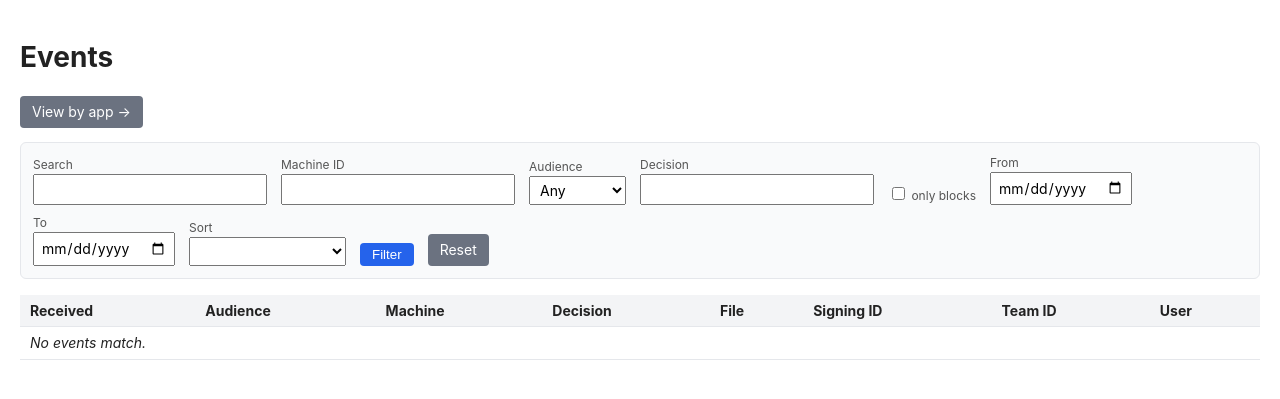
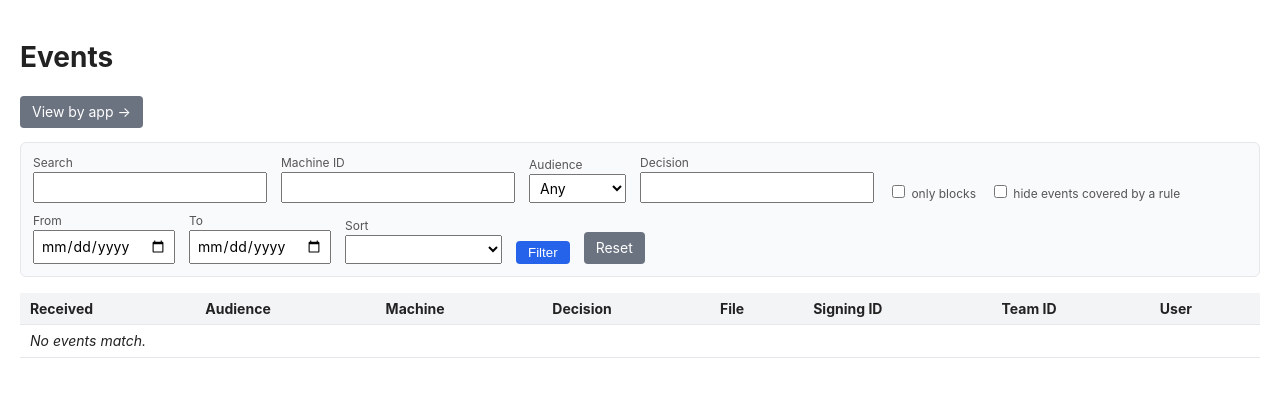
Before and after one commit to dcanora-lhps/elf, a Django app: page /events/ in a window 1280 px wide. Shown: the part 44-443 px from the top of the page. Run offline with Django 5.2, Linux system fonts and the light colour scheme; the visitor is signed in with stand-in values (Sample User, id 1); data that the repository does not hold is empty.

Commit message:
Add "hide events covered by a rule" filter option in views and templates

```diff
--- a/app/forms.py
+++ b/app/forms.py
@@ -85,6 +85,7 @@ class EventFilterForm(forms.Form):
     machine_id = forms.CharField(required=False)
     date_from = forms.DateField(required=False, widget=forms.DateInput(attrs={"type": "date"}))
     date_to = forms.DateField(required=False, widget=forms.DateInput(attrs={"type": "date"}))
+    hide_covered = forms.BooleanField(required=False, label="Hide events covered by a rule")
     sort = forms.ChoiceField(required=False, choices=[("", "")] + SORT_CHOICES)
 
 
--- a/app/views.py
+++ b/app/views.py
@@ -188,6 +188,10 @@ class EventListView(LoginRequiredMixin, ListView):
                     | Q(cdhash__icontains=q)
                     | Q(file_path__icontains=q)
                 )
+            if d.get("hide_covered"):
+                covered = _covered_by_rule_q()
+                if covered:
+                    qs = qs.exclude(covered)
             requested_sort = d.get("sort") or ""
             if requested_sort in SORT_KEYS:
                 sort = requested_sort
@@ -198,6 +202,38 @@ class EventListView(LoginRequiredMixin, ListView):
         ctx["filter_form"] = self.filter_form
         ctx["querystring"] = self.request.GET.urlencode()
         return ctx
+
+
+_RULE_TYPE_TO_EVENT_FIELD = {
+    "BINARY": "file_sha256",
+    "SIGNINGID": "signing_id",
+    "TEAMID": "team_id",
+    "CDHASH": "cdhash",
+}
+
+
+def _covered_by_rule_q():
+    """Build a Q matching events whose (rule_type, identifier, audience) is covered by an existing Rule.
+
+    BINARY/SIGNINGID/TEAMID/CDHASH only — CERTIFICATE rules are skipped because the leaf cert
+    SHA lives inside the event's JSON signing_chain and isn't queryable with a plain field lookup.
+    """
+    covered = Q()
+    for r in Rule.objects.all().only(
+        "rule_type", "identifier", "applies_to_students", "applies_to_teachers"
+    ):
+        field = _RULE_TYPE_TO_EVENT_FIELD.get(r.rule_type)
+        if not field or not r.identifier:
+            continue
+        audiences = []
+        if r.applies_to_students:
+            audiences.append(Audience.STUDENT)
+        if r.applies_to_teachers:
+            audiences.append(Audience.TEACHER)
+        if not audiences:
+            continue
+        covered |= Q(**{field: r.identifier, "audience__in": audiences})
+    return covered
 
 
 AGGREGATE_SORTS = {
@@ -242,6 +278,10 @@ def event_aggregate(request):
                 | Q(file_path__icontains=q)
                 | Q(file_bundle_id__icontains=q)
             )
+        if d.get("hide_covered"):
+            covered = _covered_by_rule_q()
+            if covered:
+                qs = qs.exclude(covered)
 
     sort_param = request.GET.get("sort") or "-count"
     if sort_param not in AGGREGATE_SORTS:
--- a/templates/events/aggregate.html
+++ b/templates/events/aggregate.html
@@ -15,6 +15,7 @@
     <div><label>Audience</label>{{ filter_form.audience }}</div>
     <div><label>Decision</label>{{ filter_form.decision }}</div>
     <div><label style="display:inline-block">{{ filter_form.only_blocks }} only blocks</label></div>
+    <div><label style="display:inline-block">{{ filter_form.hide_covered }} hide events covered by a rule</label></div>
     <div><label>From</label>{{ filter_form.date_from }}</div>
     <div><label>To</label>{{ filter_form.date_to }}</div>
     <input type="hidden" name="sort" value="{{ current_sort }}">
--- a/templates/events/list.html
+++ b/templates/events/list.html
@@ -11,6 +11,7 @@
     <div><label>Audience</label>{{ filter_form.audience }}</div>
     <div><label>Decision</label>{{ filter_form.decision }}</div>
     <div><label style="display:inline-block">{{ filter_form.only_blocks }} only blocks</label></div>
+    <div><label style="display:inline-block">{{ filter_form.hide_covered }} hide events covered by a rule</label></div>
     <div><label>From</label>{{ filter_form.date_from }}</div>
     <div><label>To</label>{{ filter_form.date_to }}</div>
     <div><label>Sort</label>{{ filter_form.sort }}</div>
```
